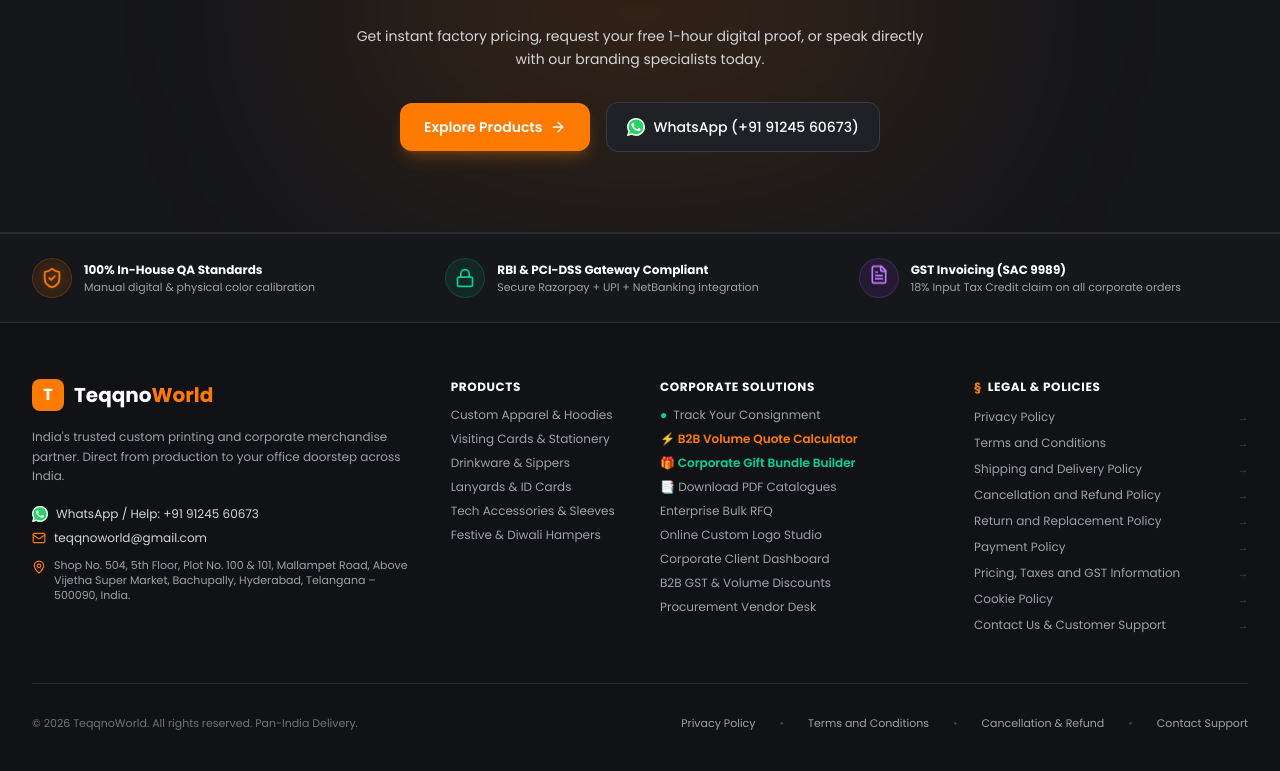
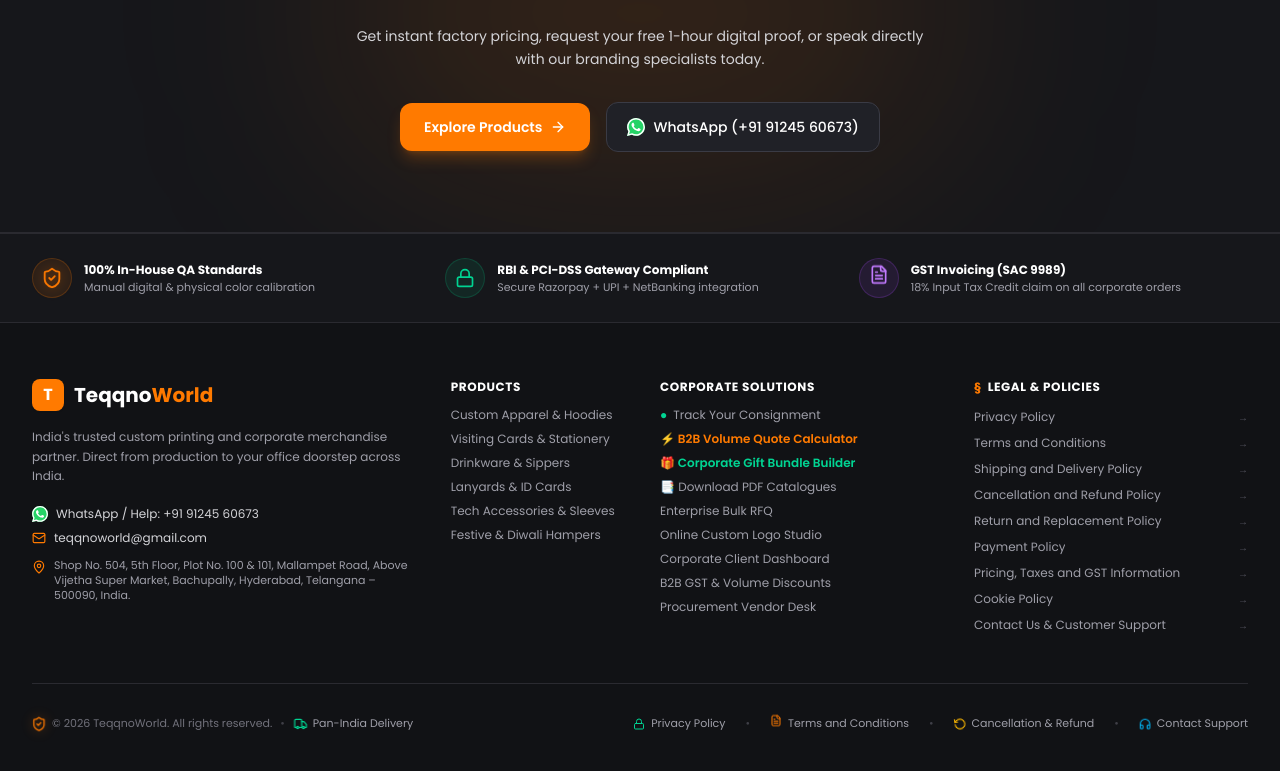
Before and after one commit to teqqnoworld-tech/Teqqnoworld-Ecommerce, a React (Vite) app: page / in a window 1280 px wide. Shown: the part 11070-11841 px from the top of the page. Built offline with nearby package versions, Linux system fonts and the light colour scheme; no server answers.

Commit message:
feat(footer): update footer with trust icons and delivery info
Add delivery, return, and support icons to the footer and update the copyright section for improved visual layout and trust signaling.

```diff
--- a/src/components/Footer.tsx
+++ b/src/components/Footer.tsx
@@ -1,5 +1,5 @@
 import React from 'react';
-import { ShieldCheck, Lock, FileText, Mail, MapPin, ExternalLink } from 'lucide-react';
+import { ShieldCheck, Lock, FileText, Mail, MapPin, Truck, RotateCcw, Headphones } from 'lucide-react';
 import { BUSINESS_DETAILS, LEGAL_PAGES } from '../data/legalData';
 import { WhatsAppIcon } from './WhatsAppIcon';
 
@@ -167,36 +167,48 @@ export const Footer: React.FC<FooterProps> = ({ onNavigate, onOpenSupabaseDev })
 
         {/* Bottom Copyright & Quick Legal Strip */}
         <div className="pt-8 pb-20 md:pb-6 flex flex-col sm:flex-row items-center justify-between gap-4 text-[11px] text-zinc-500">
-          <div>
-            © 2026 {BUSINESS_DETAILS.brandName}. All rights reserved. Pan-India Delivery.
+          <div className="flex flex-wrap items-center justify-center sm:justify-start gap-2">
+            <span className="inline-flex items-center gap-1.5">
+              <ShieldCheck className="w-3.5 h-3.5 text-[#FF7A00] animate-icon-pulse-glow shrink-0" />
+              <span>© 2026 {BUSINESS_DETAILS.brandName}. All rights reserved.</span>
+            </span>
+            <span className="text-zinc-700 hidden sm:inline">•</span>
+            <span className="inline-flex items-center gap-1.5 text-zinc-400">
+              <Truck className="w-3.5 h-3.5 text-emerald-400 animate-icon-drive shrink-0" />
+              <span>Pan-India Delivery</span>
+            </span>
           </div>
-          <div className="flex flex-wrap items-center justify-center gap-4 sm:gap-6 text-zinc-400">
+          <div className="flex flex-wrap items-center justify-center gap-4 sm:gap-5 text-zinc-400">
             <button
               onClick={() => onNavigate('/privacy-policy')}
-              className="hover:text-white transition-colors cursor-pointer"
+              className="group inline-flex items-center gap-1.5 hover:text-white transition-colors cursor-pointer"
             >
-              Privacy Policy
+              <Lock className="w-3 h-3 text-emerald-400 animate-icon-float group-hover:scale-110 transition-transform" />
+              <span>Privacy Policy</span>
             </button>
             <span className="text-zinc-700">•</span>
             <button
               onClick={() => onNavigate('/terms-and-conditions')}
-              className="hover:text-white transition-colors cursor-pointer"
+              className="group inline-flex items-center gap-1.5 hover:text-white transition-colors cursor-pointer"
             >
-              Terms and Conditions
+              <FileText className="w-3 h-3 text-[#FF7A00] animate-icon-float-delayed group-hover:scale-110 transition-transform" />
+              <span>Terms and Conditions</span>
             </button>
             <span className="text-zinc-700">•</span>
             <button
               onClick={() => onNavigate('/cancellation-refund-policy')}
-              className="hover:text-white transition-colors cursor-pointer"
+              className="group inline-flex items-center gap-1.5 hover:text-white transition-colors cursor-pointer"
             >
-              Cancellation & Refund
+              <RotateCcw className="w-3 h-3 text-amber-400 animate-icon-wiggle group-hover:-rotate-90 transition-transform duration-300" />
+              <span>Cancellation & Refund</span>
             </button>
             <span className="text-zinc-700">•</span>
             <button
               onClick={() => onNavigate('/contact-us')}
-              className="hover:text-white transition-colors cursor-pointer"
+              className="group inline-flex items-center gap-1.5 hover:text-white transition-colors cursor-pointer"
             >
-              Contact Support
+              <Headphones className="w-3 h-3 text-sky-400 animate-icon-ring group-hover:scale-110 transition-transform" />
+              <span>Contact Support</span>
             </button>
           </div>
         </div>
```
